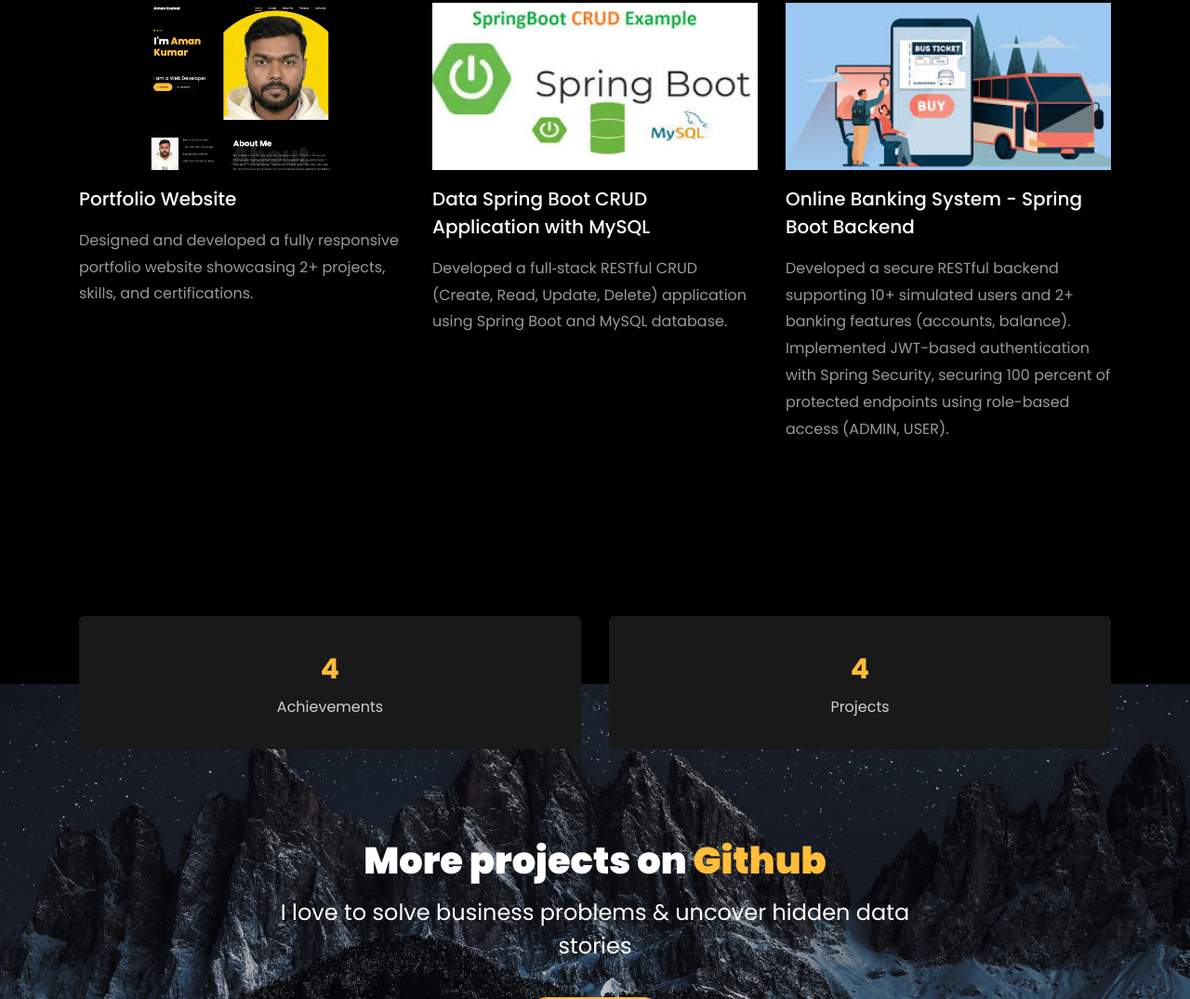
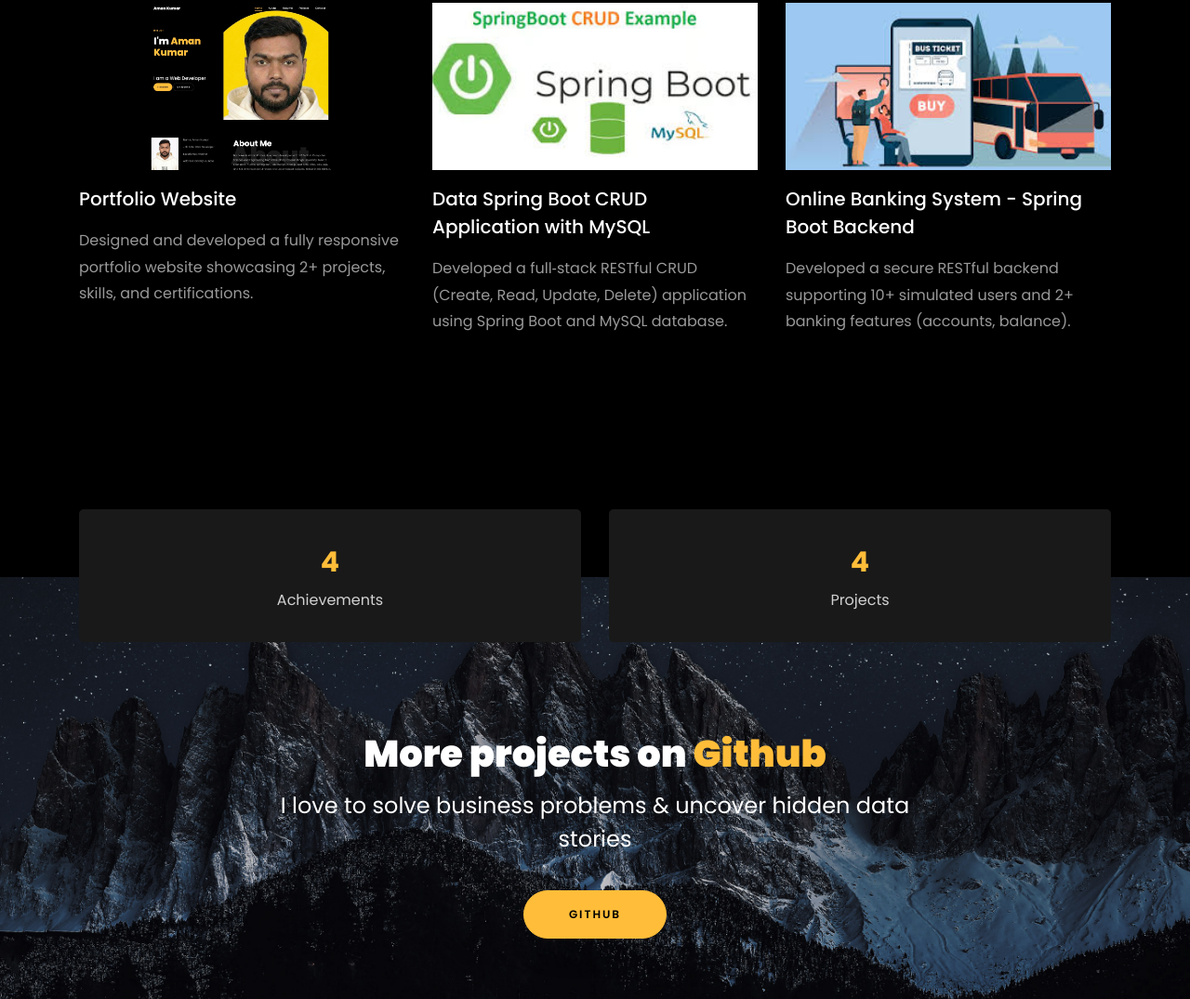
Before and after one commit to amank124421/Aman-Portfolio-website, a plain HTML site: page index.html in a window 1280 px wide. Shown: the part 4046-5121 px from the top of the page at 93% size. Drawn offline with Linux system fonts and the light colour scheme; files whose address does not match are found by name.

Commit message:
Update index.html

```diff
--- a/index.html
+++ b/index.html
@@ -603,8 +603,7 @@
                                     href="https://github.com/amank124421/Bus-Reservation-System">
                                     Online Banking System - Spring Boot Backend</a></h3>
                             <p>Developed a secure RESTful backend supporting 10+ simulated users and 2+ banking features
-(accounts, balance). Implemented JWT-based authentication with Spring Security, securing 100 percent of protected
-endpoints using role-based access (ADMIN, USER).
+(accounts, balance).
                             </p>
                         </div>
                     </div>
```
